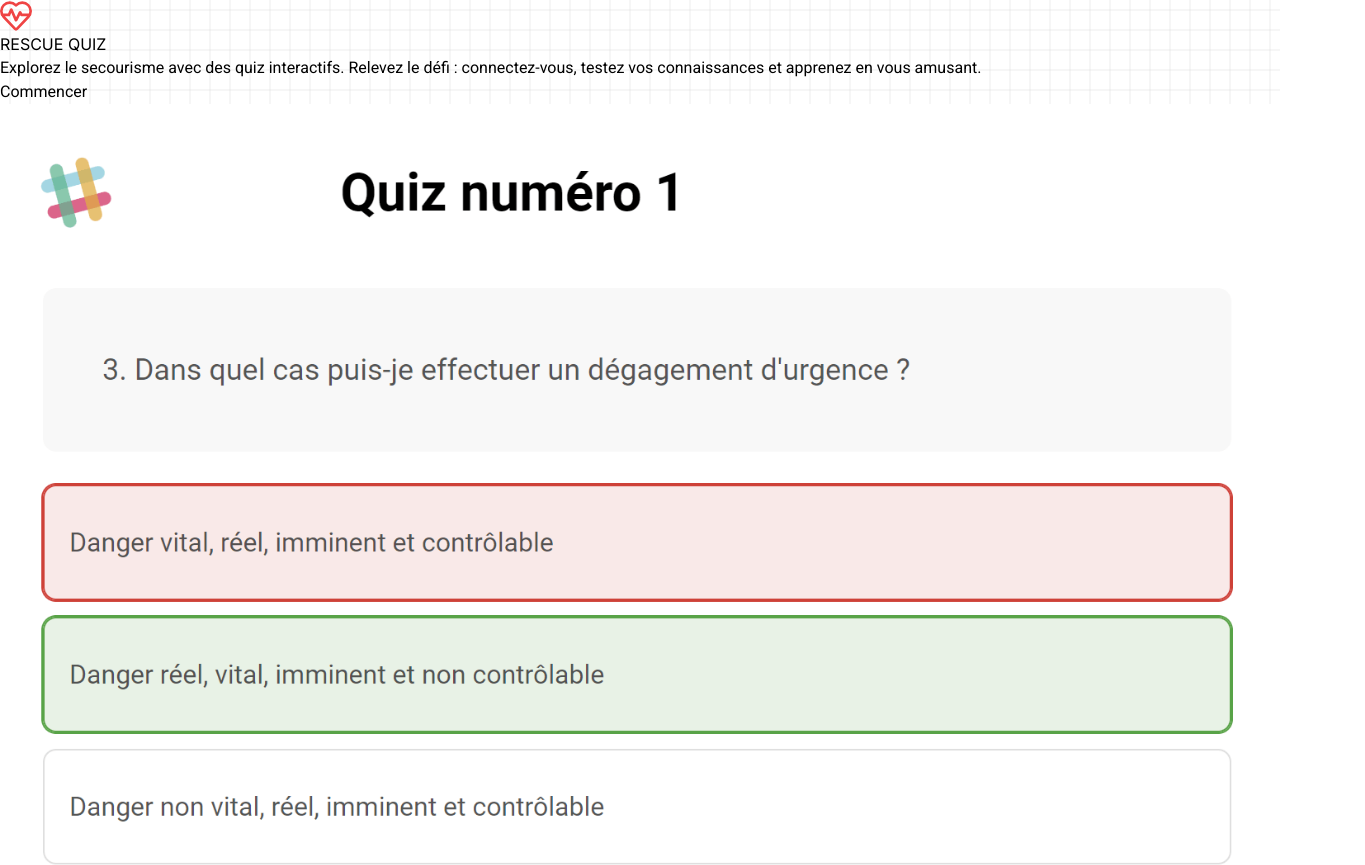
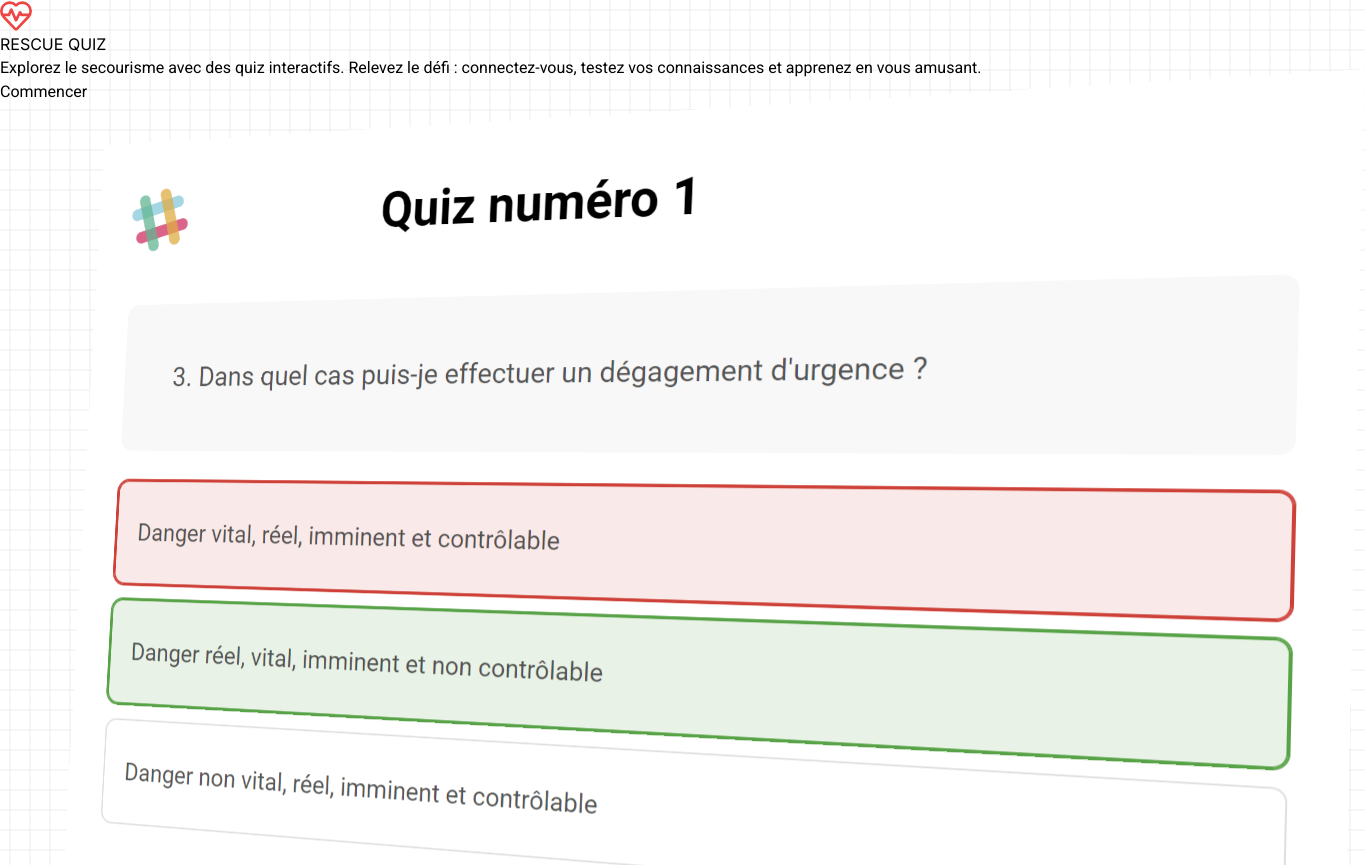
Before and after one commit to cristelleal/quizz, a React (Vite) app: page / in a window 1280 px wide. Shown: the top 865 px of the page, 1365 px wide, since content can reach past the window. Built offline with nearby package versions, Linux system fonts and the light colour scheme; no server answers.

Commit message:
style: add jsx style to replace Home image

```diff
--- a/src/components/home/Home.jsx
+++ b/src/components/home/Home.jsx
@@ -46,6 +46,7 @@ function Home() {
             <img
               src={backgroundImage}
               className='w-4/5 sm:w-1/3 shadow-lg rounded-lg border'
+              style={{ transform: 'scale(1) perspective(1040px) rotateY(-11deg) rotateX(2deg) rotate(2deg)' }}
               alt='quiz question interface example'
             />
           </div>
```
